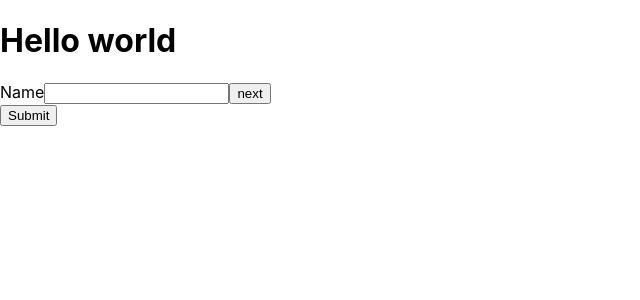
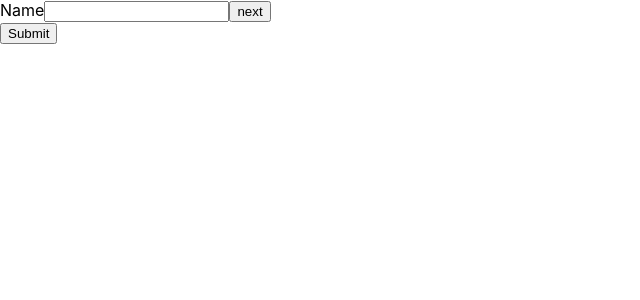
Before and after one commit to romanprotoliuk/BMI-Calculator, a React (Create React App) app: page / in a window 1280 px wide. Shown: the top 300 px of the page, without its empty margins (0-640 px from the left). Built offline with nearby package versions, Linux system fonts and the light colour scheme.

Commit message:
Code refactor

```diff
--- a/src/App.jsx
+++ b/src/App.jsx
@@ -1,8 +1,8 @@
 import './App.css';
 import { useState } from 'react';
-import NameField from './components/form field components/nameField.component';
-import HeightField from './components/form field components/heightField.component';
-import WeightField from './components/form field components/weightField.component';
+import * as calculateBMI from './utils/calculatebmi'
+import Form from './components/form/form.component';
+
 
 const App = () => {
 	const [userDetails, setUserDetails] = useState({
@@ -43,32 +43,9 @@ const App = () => {
 		document.querySelector('#height-field-btn').disabled = true
 	}
 
-	const getKg = (pounds) => {
-		const killoValue = 0.45359237
-		const answer = pounds * killoValue
-		return Math.round(10 * answer) / 10
-	}
-
-	const getM = (feet, inches) => {
-		const inchesValue = 12
-		const getMformulaValue = 0.0254
-		let totalInches
-
-		const getInches = feet * inchesValue
-
-		if (inches === null) {
-			totalInches = getInches
-		} else {
-			totalInches = parseInt(getInches) + parseInt(inches)
-		}
-		const answer = totalInches * getMformulaValue
-
-		return Math.round(100 * answer) / 100
-	}
-
 	const getBMI = (userWeight, feet, inches) => {
-		const userWeightInkg = getKg(userWeight)
-		const userHeightInM = getM(feet, inches)
+		const userWeightInkg = calculateBMI.getKg(userWeight)
+		const userHeightInM = calculateBMI.getM(feet, inches)
 		const bmi = Math.round(100 * (userWeightInkg / Math.pow(userHeightInM, 2))) / 100
 		setBmi(bmi)
 		determineBMImessage(bmi)
@@ -91,17 +68,7 @@ const App = () => {
 		getBMI(weight, feet, inches)
 
 		setShow(true)
-		document.querySelector('#name-field').style.display = 'none';
-		document.querySelector('#name-field-btn').style.display = 'none';
-		document.querySelector('#height-field').style.display = 'none';
-		document.querySelector('#height-inches-field').style.display = 'none';
-		document.querySelector('#height-field-btn').style.display = 'none';
-		document.querySelector('#weight-field').style.display = 'none';
-		document.querySelector('#submit-btn').style.display = 'none';
-		document.querySelector('#label-name').style.display = 'none'
-		document.querySelector('#label-feet').style.display = 'none'
-		document.querySelector('#label-inches').style.display = 'none'
-		document.querySelector('#label-weight').style.display = 'none'
+		document.querySelector('#form-for-bmi').style.display = 'none';
 	}
 
 	const handleReset = () => {
@@ -118,27 +85,17 @@ const App = () => {
 	}
 
 
-	// console.log(userPrompt, bmi)
-
 	return (
 		<div className="main-wrapper">
-			<h1>Hello world</h1>
-			<form id="form-for-bmi" onSubmit={handleSubmit}>
-
-				<div>
-					<NameField userDetails={userDetails} handleChange={handleChange} handleShowHeight={handleShowHeight} />
-				</div>
-				<div>
-					{showHeight ? <HeightField userDetails={userDetails} handleChange={handleChange} handleShowWeight={handleShowWeight}/> : "" }
-
-				</div>
-				<div>
-					{	showWeight ? <WeightField userDetails={userDetails} handleChange={handleChange} /> : ""}
-				</div>
-
-				<input id='submit-btn' type="submit" />
-				{/* {conditional(bmi)} */}
-			</form>
+			<Form
+				handleSubmit={handleSubmit}
+				handleChange={handleChange}
+				handleShowHeight={handleShowHeight}
+				handleShowWeight={handleShowWeight}
+				userDetails={userDetails}
+				showHeight={showHeight}
+				showWeight={showWeight}
+			/>
 			{/* <button onClick={handleReset}>Reset</button> */}
 			{show ? `hi ${name}, your bio metrics: height: ${feet}'${inches}, weight: ${weight}, your bmi ${bmi}, by our calculations: you are ${userPrompt}` : ''}
 		</div>);
--- /dev/null
+++ b/src/components/form/form.component.jsx
@@ -0,0 +1,27 @@
+import NameField from "../form field components/nameField.component"
+import HeightField from "../form field components/heightField.component"
+import WeightField from "../form field components/weightField.component"
+
+const Form = (props) => {
+  return (
+    <>
+      <form id="form-for-bmi" onSubmit={props.handleSubmit}>
+
+        <div>
+          <NameField userDetails={props.userDetails} handleChange={props.handleChange} handleShowHeight={props.handleShowHeight} />
+        </div>
+        <div>
+          {props.showHeight ? <HeightField userDetails={props.userDetails} handleChange={props.handleChange} handleShowWeight={props.handleShowWeight}/> : "" }
+
+        </div>
+        <div>
+          {	props.showWeight ? <WeightField userDetails={props.userDetails} handleChange={props.handleChange} /> : ""}
+        </div>
+
+        <input id='submit-btn' type="submit" />
+      </form>
+    </>
+  )
+}
+
+export default Form
--- /dev/null
+++ b/src/utils/calculatebmi.js
@@ -0,0 +1,22 @@
+export const getKg = (pounds) => {
+	const killoValue = 0.45359237;
+	const answer = pounds * killoValue;
+	return Math.round(10 * answer) / 10;
+};
+
+export const getM = (feet, inches) => {
+	const inchesValue = 12;
+	const getMformulaValue = 0.0254;
+	let totalInches;
+
+	const getInches = feet * inchesValue;
+
+	if (inches === null) {
+		totalInches = getInches;
+	} else {
+		totalInches = parseInt(getInches) + parseInt(inches);
+	}
+	const answer = totalInches * getMformulaValue;
+
+	return Math.round(100 * answer) / 100;
+};
```
